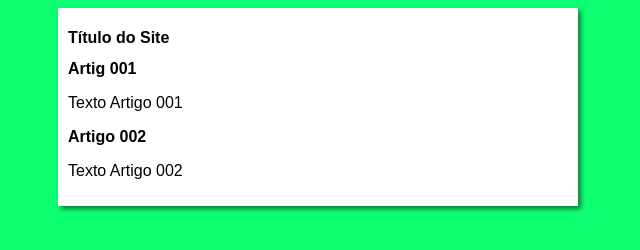
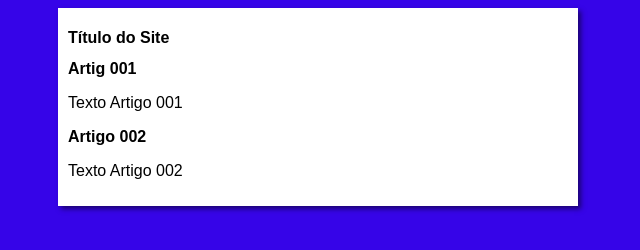
Before and after one commit to LeonardoNunesAlmeida/Projeto-site, a plain HTML site: page index.html in a window 1280 px wide. Shown: the whole page, without its empty margins (322-962 px from the left). Drawn offline with Linux system fonts and the light colour scheme.

Commit message:
Update style.css

```diff
--- a/estilos/style.css
+++ b/estilos/style.css
@@ -4,7 +4,7 @@
 
 }
 body {
-    background-color: rgb(14, 255, 114);
+    background-color: rgb(54, 4, 232);
 }
 
 main {
```
